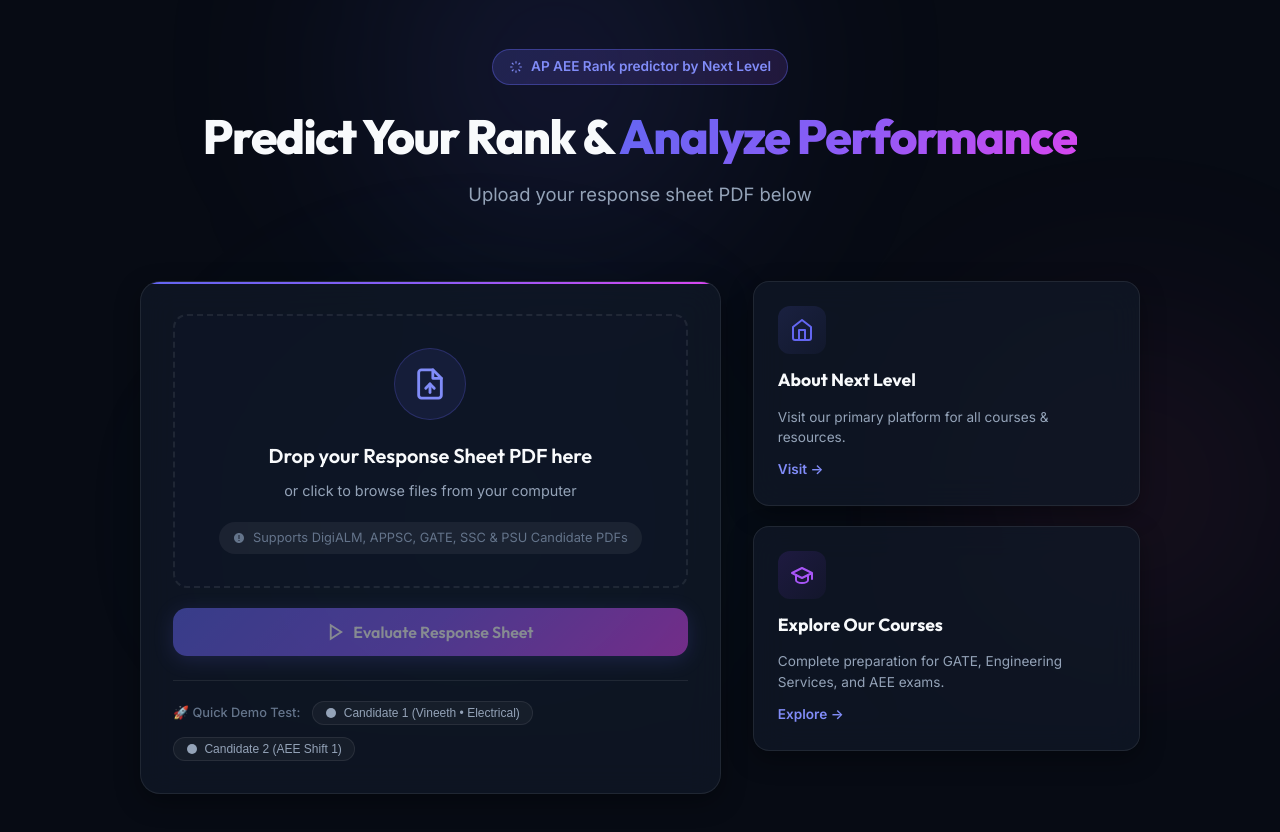
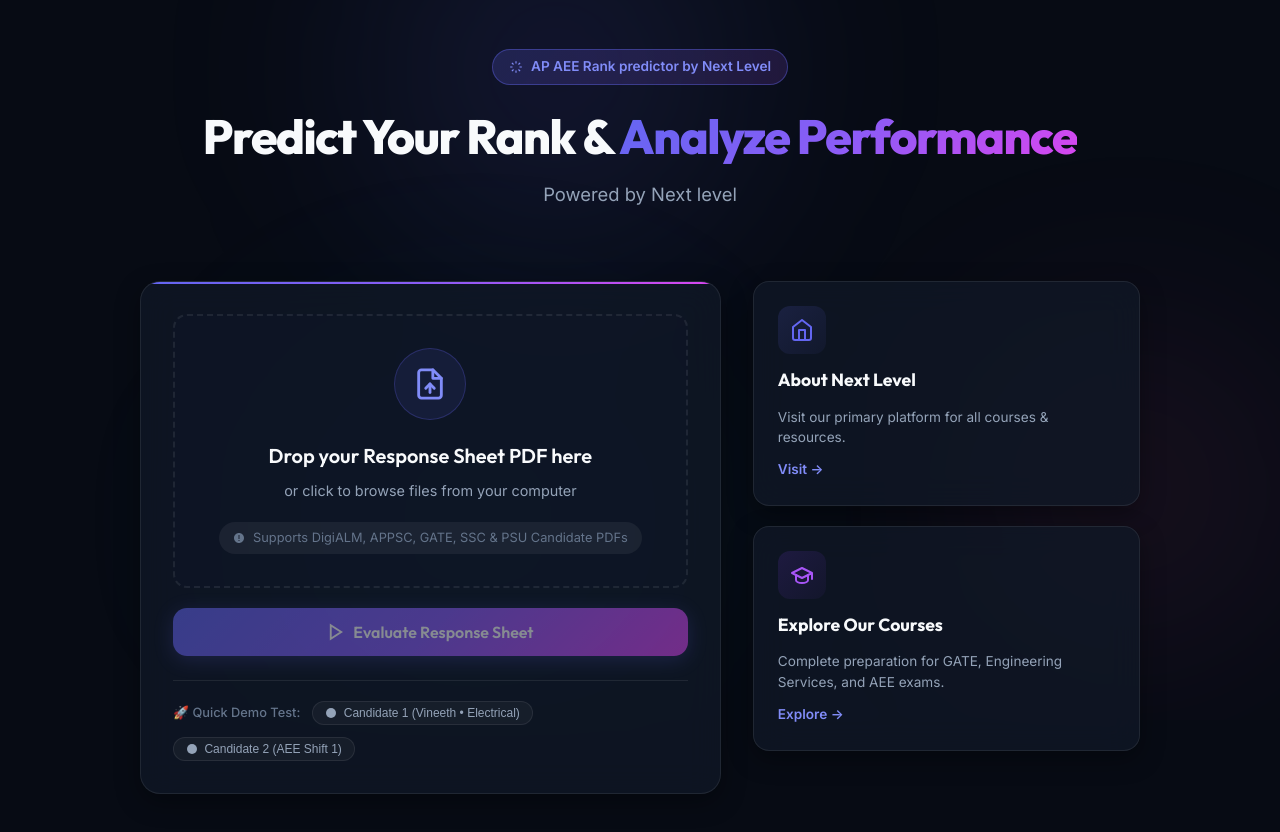
Before and after one commit to naga080898/Rank-predictor, a plain HTML site: page frontend/index.html in a window 1280 px wide. Shown: the part 80-912 px from the top of the page. Drawn offline with Linux system fonts and the light colour scheme; no server answers.

Commit message:
frontend updates

```diff
--- a/frontend/index.html
+++ b/frontend/index.html
@@ -210,7 +210,7 @@
           <span>AP AEE Rank predictor by Next Level</span>
         </div>
         <h1 class="hero-title">Predict Your Rank & <span class="text-gradient">Analyze Performance</span></h1>
-        <p class="hero-subtitle">Upload your response sheet PDF below</p>
+        <p class="hero-subtitle">Powered by Next level</p>
       </div>
 
       <!-- Predictor Layout (Upload + Quick Links) -->
```
